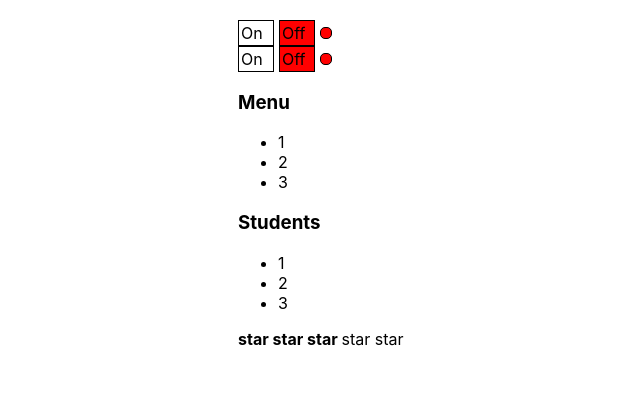
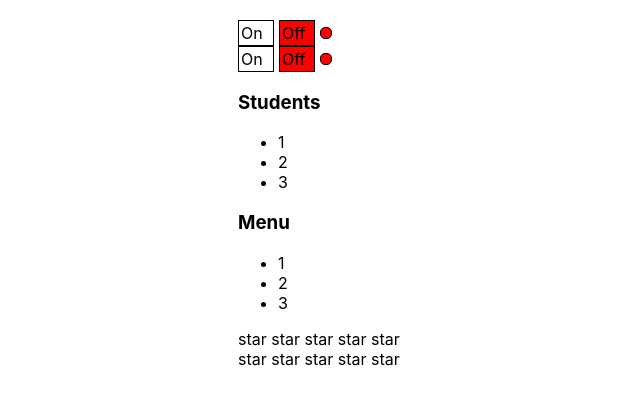
Before and after one commit to TonyFinder/React-Kabzda, a React (Create React App) app: page / in a window 1280 px wide. Shown: the top 404 px of the page, without its empty margins (102-742 px from the left). Built offline with nearby package versions, Linux system fonts and the light colour scheme.

Commit message:
React. Lesson 8. Callbacks + рефакторинг

```diff
--- a/src/Accordion/Accordion.tsx
+++ b/src/Accordion/Accordion.tsx
@@ -3,12 +3,13 @@ import React from 'react';
 type AccordionPropsType = {
     titleValue: string
     collapsed: boolean
+    setCollapsed: (c: boolean) => void
 }
 
 export function Accordion(props: AccordionPropsType) {
     return (
             <div>
-                <AccordionTitle title={props.titleValue}/>
+                <AccordionTitle title={props.titleValue} onClick={ () => props.setCollapsed(!props.collapsed)}/>
                 {!props.collapsed && <AccordionBody />}
             </div>
     );
@@ -16,10 +17,11 @@ export function Accordion(props: AccordionPropsType) {
 
 type AccordionTitlePropsType = {
     title: string
+    onClick: () => void
 }
 
 function AccordionTitle(props: AccordionTitlePropsType) {
-    return <h3>{props.title}</h3>
+    return <h3 onClick={props.onClick}>{props.title}</h3>
 }
 
 function AccordionBody() {
--- a/src/App.tsx
+++ b/src/App.tsx
@@ -1,24 +1,55 @@
-import React from 'react';
+import React, {useState} from 'react';
 import './App.css';
-import {Accordion} from './Accordion/Accordion';
-import {Rating} from './Rating/Rating';
+import {Rating, RatingValueType} from './Rating/Rating';
 import OnOff from './OnOff/OnOff';
 import {UncontrolledAccordion} from './UncontrolledAccordion/UncoltrolledAccordion';
 import {UncontrolledRating} from './UncontrolledRating/UncontrolledRating';
+import {Accordion} from './Accordion/Accordion';
+import UncontrolledOnOff from './UncontrolledOnOff/UncontrolledOnOff';
 
 function App() {
+
+    let [valueStar, setValueStar] = useState<RatingValueType>(0)
+
+    let [collapsed, setCollapsed] = useState<boolean>(false)
+
+    let[on, setOn] = useState(false);
+
+    const onSet = {
+        width: "30px",
+        height: "20px",
+        border: "1px solid black",
+        display: "inline-block",
+        padding: "2px",
+        backgroundColor: on ? "green" : "white"
+    }
+    const offSet = {
+        width: "30px",
+        height: "20px",
+        border: "1px solid black",
+        display: "inline-block",
+        padding: "2px",
+        marginLeft: "5px",
+        backgroundColor: on ? "white" : "red"
+    }
+    const indicator = {
+        width: "10px",
+        height: "10px",
+        borderRadius: "5px",
+        border: "1px solid black",
+        display: "inline-block",
+        marginLeft: "5px",
+        backgroundColor: on ? "green" : "red"
+    }
+
     return (
         <div className={"main"}>
-            <OnOff />
-            <OnOff />
+            <OnOff onSet={onSet} offSet={offSet} indicator={indicator} setOn={setOn}/>
+            <UncontrolledOnOff />
+            <Accordion titleValue="Students" collapsed={collapsed} setCollapsed={setCollapsed}/>
             <UncontrolledAccordion titleValue={"Menu"} />
-            <UncontrolledAccordion titleValue={"Students"} />
+            <Rating value={valueStar} setValueStar={setValueStar}/>
             <UncontrolledRating />
-            {/*<UncontrolledRating />
-            <UncontrolledRating />
-            <UncontrolledRating />
-            <UncontrolledRating />
-            <UncontrolledRating />*/}
         </div>
     );
 }
--- a/src/OnOff/OnOff.tsx
+++ b/src/OnOff/OnOff.tsx
@@ -1,44 +1,16 @@
-import {useState} from 'react';
-
 type OnOffPropsType = {
-    //on: boolean
+    onSet: any
+    offSet: any
+    indicator: any
+    setOn: (s: boolean) => void
 }
 
 function OnOff(props: OnOffPropsType) {
 
-    let[on, setOn] = useState(false);
-
-const onSet = {
-    width: "30px",
-    height: "20px",
-    border: "1px solid black",
-    display: "inline-block",
-    padding: "2px",
-    backgroundColor: on ? "green" : "white"
-}
-const offSet = {
-    width: "30px",
-    height: "20px",
-    border: "1px solid black",
-    display: "inline-block",
-    padding: "2px",
-    marginLeft: "5px",
-    backgroundColor: on ? "white" : "red"
-}
-const indicator = {
-    width: "10px",
-    height: "10px",
-    borderRadius: "5px",
-    border: "1px solid black",
-    display: "inline-block",
-    marginLeft: "5px",
-    backgroundColor: on ? "green" : "red"
-}
-
     return <div>
-        <div style={onSet} onClick={() => {setOn(true)}}>On</div>
-        <div style={offSet} onClick={() => {setOn(false)}}>Off</div>
-        <div style={indicator}></div>
+        <div style={props.onSet} onClick={() => {props.setOn(true)}}>On</div>
+        <div style={props.offSet} onClick={() => {props.setOn(false)}}>Off</div>
+        <div style={props.indicator}></div>
     </div>
 }
 
--- a/src/Rating/Rating.tsx
+++ b/src/Rating/Rating.tsx
@@ -1,34 +1,32 @@
 import React from 'react';
+import {lookupService} from 'dns';
+
+export type RatingValueType = 0 | 1 | 2 | 3 | 4 | 5
 
 type RatingPropsType = {
-    value: 0 | 1 | 2 | 3 | 4 | 5
+    value: RatingValueType
+    setValueStar: (s: RatingValueType) => void
 }
 
 export function Rating(props: RatingPropsType) {
     return (
         <div>
-            <Star selected={props.value > 0}/>
-            <Star selected={props.value > 1}/>
-            <Star selected={props.value > 2}/>
-            <Star selected={props.value > 3}/>
-            <Star selected={props.value > 4}/>
+            <Star selected={props.value > 0} onClick={ () => props.setValueStar(1)}/>
+            <Star selected={props.value > 1} onClick={ () => props.setValueStar(2)}/>
+            <Star selected={props.value > 2} onClick={ () => props.setValueStar(3)}/>
+            <Star selected={props.value > 3} onClick={ () => props.setValueStar(4)}/>
+            <Star selected={props.value > 4} onClick={ () => props.setValueStar(5)}/>
         </div>
     );
 }
 
 type StarPropsType = {
     selected: boolean
+    onClick: () => void
 }
 
 function Star(props: StarPropsType) {
-    if (props.selected === true) {
-        return (
-            <span><b>star </b></span>
-        );
-    } else {
-        return (
-            <span>star </span>
-        );
-    }
-
+    return <span onClick={props.onClick}>
+        {props.selected ? <b>star </b> : "star "}
+    </span>
 }
--- a/src/UncontrolledAccordion/UncoltrolledAccordion.tsx
+++ b/src/UncontrolledAccordion/UncoltrolledAccordion.tsx
@@ -9,13 +9,9 @@ export function UncontrolledAccordion(props: UncontrolledAccordionProps) {
 
     let [collapsed, setCollapsed] = useState(false);
 
-    const changeCollapse = (isCollapse: boolean) => {
-        setCollapsed(isCollapse)
-    }
-
     return (
             <div>
-                <AccordionTitle title={props.titleValue} changeCollapse={changeCollapse} collapsedValue={collapsed}/>
+                <AccordionTitle title={props.titleValue} onClick={ () => setCollapsed(!collapsed)}/>
                 {!collapsed && <AccordionBody />}
             </div>
     );
@@ -23,12 +19,11 @@ export function UncontrolledAccordion(props: UncontrolledAccordionProps) {
 
 type AccordionTitlePropsType = {
     title: string
-    collapsedValue: boolean
-    changeCollapse: (isCollapse: boolean) => void
+    onClick: () => void
 }
 
 function AccordionTitle(props: AccordionTitlePropsType) {
-    return <h3 onClick={ () => props.changeCollapse(!props.collapsedValue)}>{props.title}</h3>
+    return <h3 onClick={props.onClick}>{props.title}</h3>
 }
 
 function AccordionBody() {
--- /dev/null
+++ b/src/UncontrolledOnOff/UncontrolledOnOff.tsx
@@ -0,0 +1,45 @@
+import {useState} from 'react';
+
+type OnOffPropsType = {
+    //on: boolean
+}
+
+function OnOff(props: OnOffPropsType) {
+
+    let[on, setOn] = useState(false);
+
+    const onSet = {
+        width: "30px",
+        height: "20px",
+        border: "1px solid black",
+        display: "inline-block",
+        padding: "2px",
+        backgroundColor: on ? "green" : "white"
+    }
+    const offSet = {
+        width: "30px",
+        height: "20px",
+        border: "1px solid black",
+        display: "inline-block",
+        padding: "2px",
+        marginLeft: "5px",
+        backgroundColor: on ? "white" : "red"
+    }
+    const indicator = {
+        width: "10px",
+        height: "10px",
+        borderRadius: "5px",
+        border: "1px solid black",
+        display: "inline-block",
+        marginLeft: "5px",
+        backgroundColor: on ? "green" : "red"
+    }
+
+    return <div>
+        <div style={onSet} onClick={() => {setOn(true)}}>On</div>
+        <div style={offSet} onClick={() => {setOn(false)}}>Off</div>
+        <div style={indicator}></div>
+    </div>
+}
+
+export default OnOff;
--- a/src/UncontrolledRating/UncontrolledRating.tsx
+++ b/src/UncontrolledRating/UncontrolledRating.tsx
@@ -7,29 +7,26 @@ type UncontrolledRatingPropsType = {
 
 export function UncontrolledRating(props: UncontrolledRatingPropsType) {
 
-    let [valueSelected, setStar] = useState(3);
-
-    const boldStar = (_id: number) => {
-        setStar(_id)
-    }
+    let [valueSelected, setStar] = useState(0);
 
     return (
         <div>
-            <Star selected={valueSelected > 0} id={1} boldStar={boldStar}/>
-            <Star selected={valueSelected > 1} id={2} boldStar={boldStar}/>
-            <Star selected={valueSelected > 2} id={3} boldStar={boldStar}/>
-            <Star selected={valueSelected > 3} id={4} boldStar={boldStar}/>
-            <Star selected={valueSelected > 4} id={5} boldStar={boldStar}/>
+            <Star selected={valueSelected > 0} onClick={ () => setStar(1)}/>
+            <Star selected={valueSelected > 1} onClick={ () => setStar(2)}/>
+            <Star selected={valueSelected > 2} onClick={ () => setStar(3)}/>
+            <Star selected={valueSelected > 3} onClick={ () => setStar(4)}/>
+            <Star selected={valueSelected > 4} onClick={ () => setStar(5)}/>
         </div>
     );
 }
 
 type StarPropsType = {
     selected: boolean
-    id: number
-    boldStar: (_id: number) => void
+    onClick: () => void
 }
 
 function Star(props: StarPropsType) {
-    return props.selected ? <span key={props.id} onClick={ () => props.boldStar(props.id)}><b>star </b></span> : <span key={props.id} onClick={ () => props.boldStar(props.id)}>star </span>
+    return <span onClick={props.onClick}>
+        {props.selected ? <b>star </b> : 'star '}
+    </span>
 }
```
